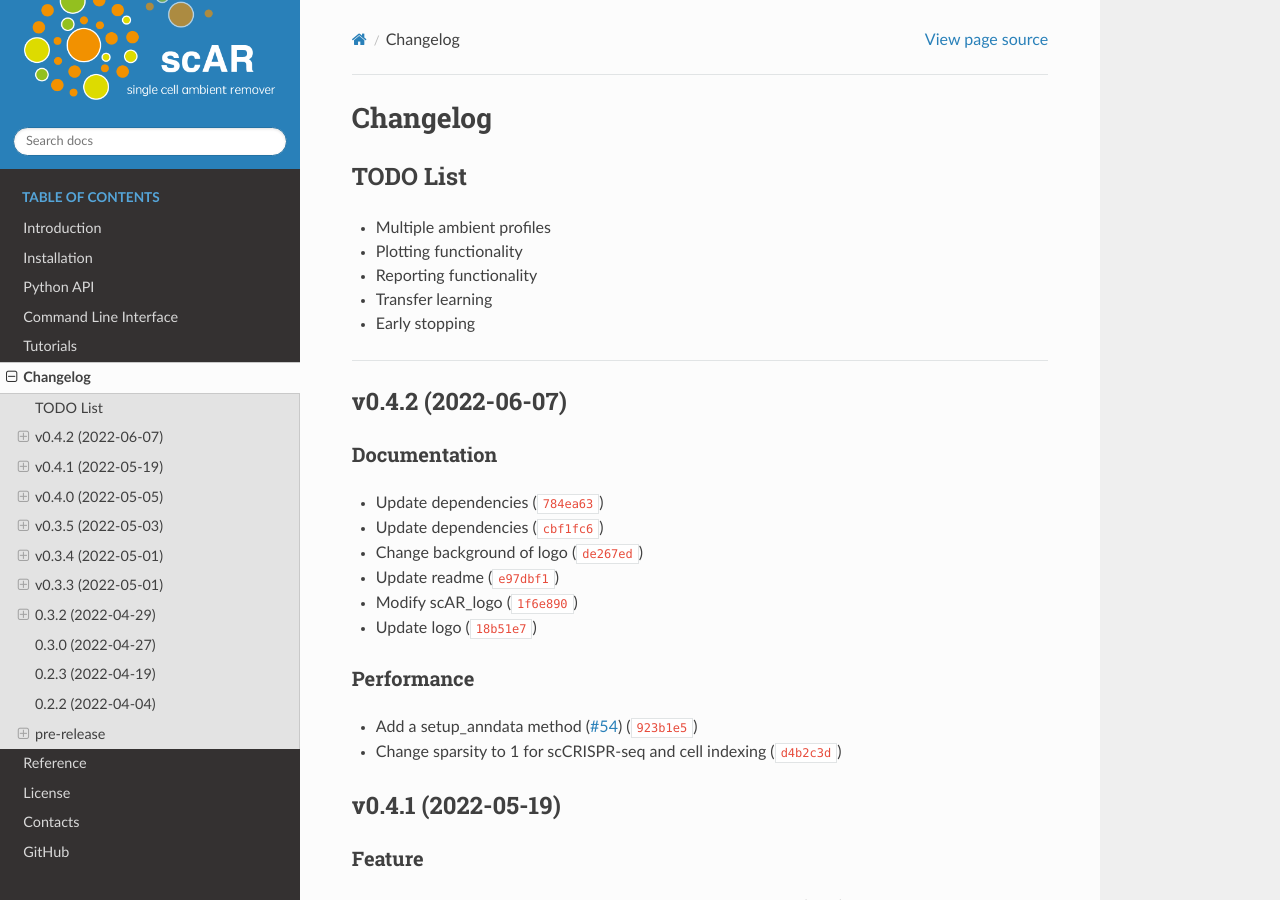
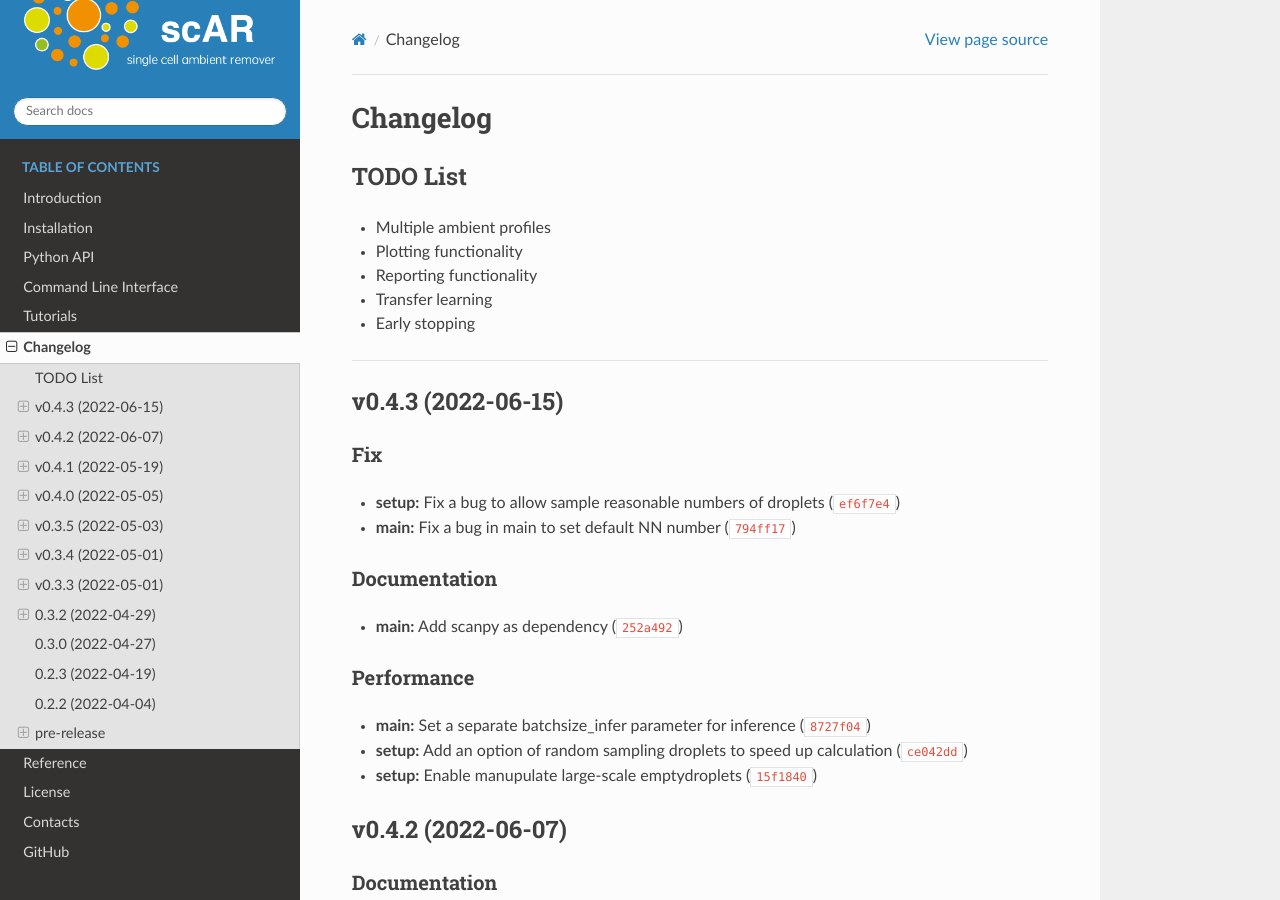
Before and after one commit to Novartis/scar, a Sphinx documentation site: the page built from docs/Release_notes.md, in a window 1280 px wide and 900 px high. Built offline with Sphinx 7.4.7 and the Read the Docs theme 2.0.0, drawn with Linux system fonts in a browser that asks for light colours.

Commit message:
Develop (#56)
* perf(main): set a separate batchsize_infer parameter for inference

* docs(main): add scanpy as dependency

* fix(setup): fix a bug to allow sample reasonable numbers of droplets

* chore(_scar): convert non-str index to str

* 0.4.3

Automatically generated by python-semantic-release

Co-authored-by: github-actions <action@github.com>

```diff
--- a/docs/Reference.rst
+++ b/docs/Reference.rst
@@ -12,3 +12,7 @@ Reference
 .. [Sheng2022] Sheng *et al.* (2022),
    `Probabilistic machine learning ensures accurate ambient denoising in droplet-based single-cell omics <https://www.biorxiv.org/content/early/2022/03/24/2022.01.14.476312>`__,
    bioRxiv.
+
+.. [Ly2020] Ly *et al.* (2020),
+    `The Bayesian Methodology of Sir Harold Jeffreys as a Practical Alternative to the P Value Hypothesis Test <https://doi.org/10.1007/s42113-019-00070-x>`__,
+    Computational Brain & Behavior.
--- a/docs/Release_notes.md
+++ b/docs/Release_notes.md
@@ -10,6 +10,19 @@
 -------------------------------------
 
 <!--next-version-placeholder-->
+
+## v0.4.3 (2022-06-15)
+### Fix
+* **setup:** Fix a bug to allow sample reasonable numbers of droplets ([`ef6f7e4`](https://github.com/Novartis/scar/commit/ef6f7e4e58fcb1ce8cf463bed3697883f561eba9))
+* **main:** Fix a bug in main to set default NN number ([`794ff17`](https://github.com/Novartis/scar/commit/794ff17ac349148aaae24ca9c9927d0179ccd3f4))
+
+### Documentation
+* **main:** Add scanpy as dependency ([`252a492`](https://github.com/Novartis/scar/commit/252a492a4d545ed485e9acb208f8e18a25886206))
+
+### Performance
+* **main:** Set a separate batchsize_infer parameter for inference ([`8727f04`](https://github.com/Novartis/scar/commit/8727f04da3c934de9d1b14358bee434a972d7849))
+* **setup:** Add an option of random sampling droplets to speed up calculation ([`ce042dd`](https://github.com/Novartis/scar/commit/ce042dd120fbe592a089a48b4d584629e63797ca))
+* **setup:** Enable manupulate large-scale emptydroplets ([`15f1840`](https://github.com/Novartis/scar/commit/15f18408dcd2ef4bdb1de84b55a136da03fb6244))
 
 ## v0.4.2 (2022-06-07)
 ### Documentation
--- a/docs/requirements.txt
+++ b/docs/requirements.txt
@@ -9,4 +9,5 @@ autodocsumm
 ipykernel
 protobuf==3.20.*
 anndata
+scanpy
 git+https://github.com/Novartis/scAR.git
--- a/scar/main/__version__.py
+++ b/scar/main/__version__.py
@@ -1,5 +1,5 @@
 # -*- coding: utf-8 -*-
 """version here"""
 
-__version__ = "0.4.2"
+__version__ = "0.4.3"
 _copyright = "2022, Novartis Institute for BioMedical Research"
```
Also changed, not shown: 3 other files.
